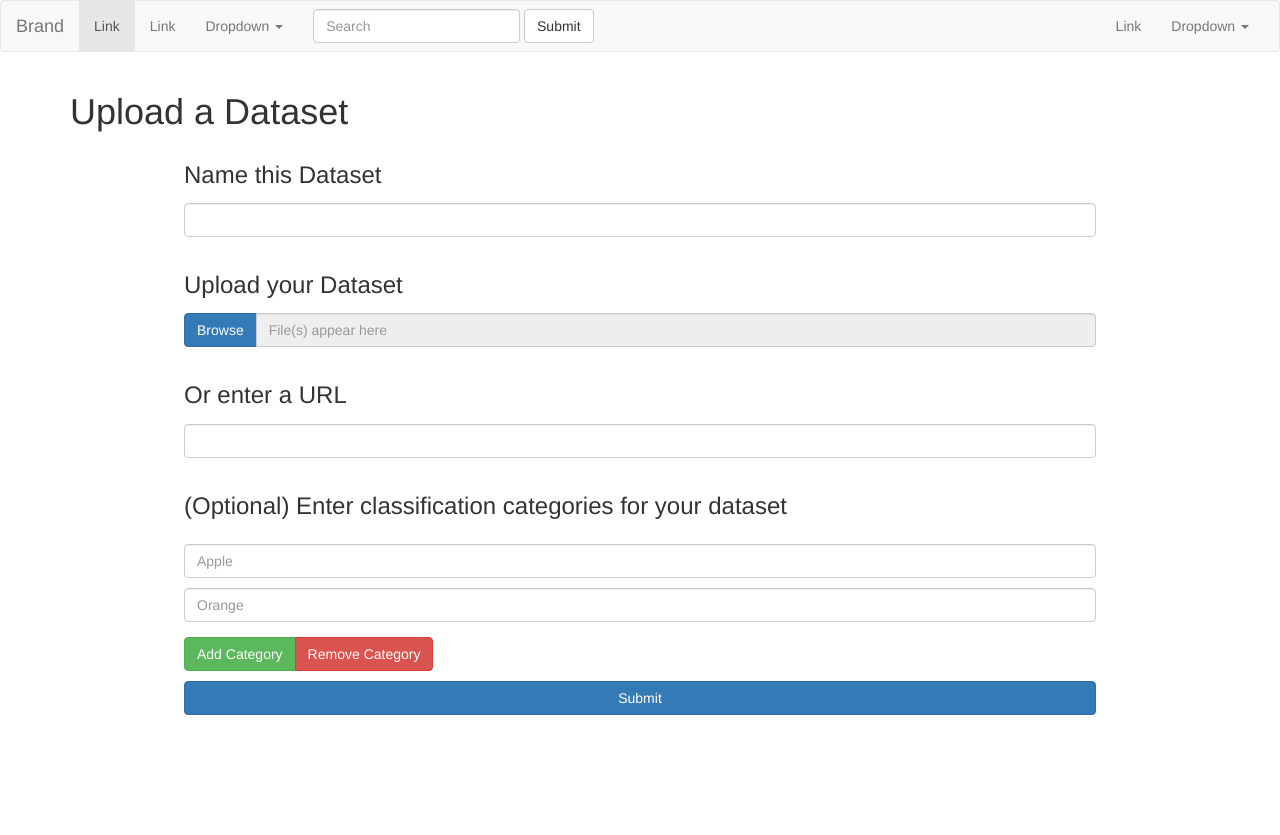
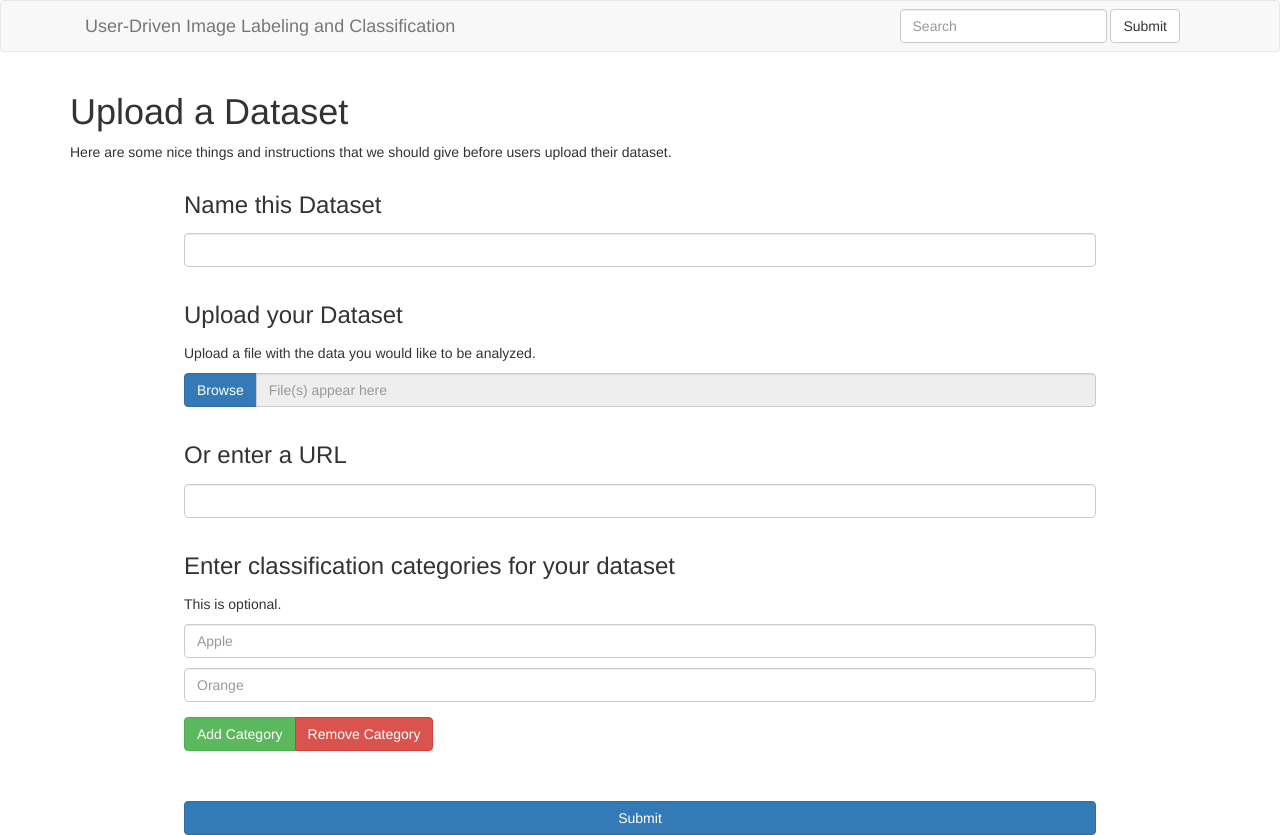
Before and after one commit to laurenreeder/PennAppsf15, a Python web app: template app/templates/dataset_upload.html in a window 1280 px wide. Before the commit the page ends 715 px from the top, so only its background shows below. Run offline with Jinja, Linux system fonts and the light colour scheme; the template is opened without the code that fills it, so the values that code supplies are empty; some libraries are stand-ins or nearby versions.

Commit message:
Further cleaning up formatting

```diff
--- a/app/static/css/style.css
+++ b/app/static/css/style.css
@@ -56,9 +56,19 @@
   display: block;
 }
 
+/* Button formatting for upload page */
+
 .categories {
   margin-top: 10px;
   margin-bottom: 10px;
+}
+
+#add-category {
+  margin-bottom: 50px;
+}
+
+#remove-category {
+  margin-bottom: 50px
 }
 
 /* For wide buttons */
--- a/app/templates/dataset_upload.html
+++ b/app/templates/dataset_upload.html
@@ -55,74 +55,35 @@
 
         <link rel='stylesheet' type="text/css" href="/static/css/style.css">
         <link rel='stylesheet' type="text/css" href="/static/css/bootstrap.min.css">
-        <!-- HTML5 Shim and Respond.js IE8 support of HTML5 elements and media queries -->
-        <!-- WARNING: Respond.js doesn't work if you view the page via file:// -->
-        <!--[if lt IE 9]>
-          <script src="https://oss.maxcdn.com/libs/html5shiv/3.7.0/html5shiv.js"></script>
-          <script src="https://oss.maxcdn.com/libs/respond.js/1.4.2/respond.min.js"></script>
-        <![endif]-->
-
 
     </head>
     <body>
         <!-- Nav Bar: Eventally own file -->
         <nav class="navbar navbar-default">
+            <div class="container">
               <div class="container-fluid">
                 <!-- Brand and toggle get grouped for better mobile display -->
                 <div class="navbar-header">
-              <button type="button" class="navbar-toggle collapsed" data-toggle="collapse" data-target="#bs-example-navbar-collapse-1" aria-expanded="false">
-                <span class="sr-only">Toggle navigation</span>
-                <span class="icon-bar"></span>
-                <span class="icon-bar"></span>
-                <span class="icon-bar"></span>
-              </button>
-              <a class="navbar-brand" href="#">Brand</a>
+                  <a class="navbar-brand" href="#">User-Driven Image Labeling and Classification</a>
                 </div>
 
-            <!-- Collect the nav links, forms, and other content for toggling -->
                 <div class="collapse navbar-collapse" id="bs-example-navbar-collapse-1">
-              <ul class="nav navbar-nav">
-                <li class="active"><a href="#">Link <span class="sr-only">(current)</span></a></li>
-                <li><a href="#">Link</a></li>
-                <li class="dropdown">
-                  <a href="#" class="dropdown-toggle" data-toggle="dropdown" role="button" aria-haspopup="true" aria-expanded="false">Dropdown <span class="caret"></span></a>
-                  <ul class="dropdown-menu">
-                    <li><a href="#">Action</a></li>
-                    <li><a href="#">Another action</a></li>
-                    <li><a href="#">Something else here</a></li>
-                    <li role="separator" class="divider"></li>
-                    <li><a href="#">Separated link</a></li>
-                    <li role="separator" class="divider"></li>
-                    <li><a href="#">One more separated link</a></li>
-                  </ul>
-                </li>
-              </ul>
-              <form class="navbar-form navbar-left" role="search">
+                  <form class="navbar-form navbar-right" role="search">
                     <div class="form-group">
                       <input type="text" class="form-control" placeholder="Search">
                     </div>
                     <button type="submit" class="btn btn-default">Submit</button>
                   </form>
-              <ul class="nav navbar-nav navbar-right">
-                <li><a href="#">Link</a></li>
-                <li class="dropdown">
-                  <a href="#" class="dropdown-toggle" data-toggle="dropdown" role="button" aria-haspopup="true" aria-expanded="false">Dropdown <span class="caret"></span></a>
-                  <ul class="dropdown-menu">
-                    <li><a href="#">Action</a></li>
-                    <li><a href="#">Another action</a></li>
-                    <li><a href="#">Something else here</a></li>
-                    <li role="separator" class="divider"></li>
-                    <li><a href="#">Separated link</a></li>
-                  </ul>
-                </li>
-              </ul>
                 </div><!-- /.navbar-collapse -->
               </div><!-- /.container-fluid -->
+            </div>
         </nav>
 
         <!-- Main Body -->
         <div class="container">
+            <!-- Description -->
             <h1>Upload a Dataset</h1>
+            <p>Here are some nice things and instructions that we should give before users upload their dataset.</p>
 
             <form action="/datasets/new" method="post" enctype="multipart/form-data" class="upload-form">
 
@@ -133,6 +94,7 @@
 
                 <div class="form-group">
                     <label for="datasetUploaf"><h3>Upload your Dataset</h3></label>
+                    <p>Upload a file with the data you would like to be analyzed.</p>
                     <div class="input-group">
                         <span class="input-group-btn">
                             <span class="btn btn-primary btn-file">Browse<input type="file" multiple name="dataset_upload"></span>
@@ -147,7 +109,8 @@
                 </div>
 
                 <div class="form-group" id="enter-categories">
-                    <label for="InputCategories"><h3>(Optional) Enter classification categories for your dataset</h3></label>
+                    <label for="InputCategories"><h3>Enter classification categories for your dataset</h3></label>
+                    <p>This is optional.</p>
                     <input type="text" class="form-control categories" name="category" placeholder="Apple">
                     <input type="text" class="form-control categories" name="category2" placeholder="Orange">
                 </div>
@@ -155,19 +118,9 @@
                 <!-- Add / remove buttons -->
 
                 <div class="btn-group" role="group">
-                    <button type="button" id="add-category" class="btn btn-success" style="margin-bottom:10px;">Add Category</button>
-                    <button type="button" id="remove-category" class="btn btn-danger" style="margin-bottom:10px;">Remove Category</button>
+                    <button type="button" id="add-category" class="btn btn-success">Add Category</button>
+                    <button type="button" id="remove-category" class="btn btn-danger">Remove Category</button>
                 </div>
-
-
-
-                <!--<div>
-                    <button id="add-category" class="btn btn-success" style="margin-bottom:10px;">Add Category</button>
-                </div>
-
-                <div>
-                    <button id="remove-category" class="btn btn-danger" style="margin-bottom:10px;">Remove Category</button>
-                </div> -->
 
                 <button class="btn btn-primary full-width" type="submit" id="subButton"/>Submit</button>
             </form>
```
Lines whose indentation alone changed are shown as unchanged.
